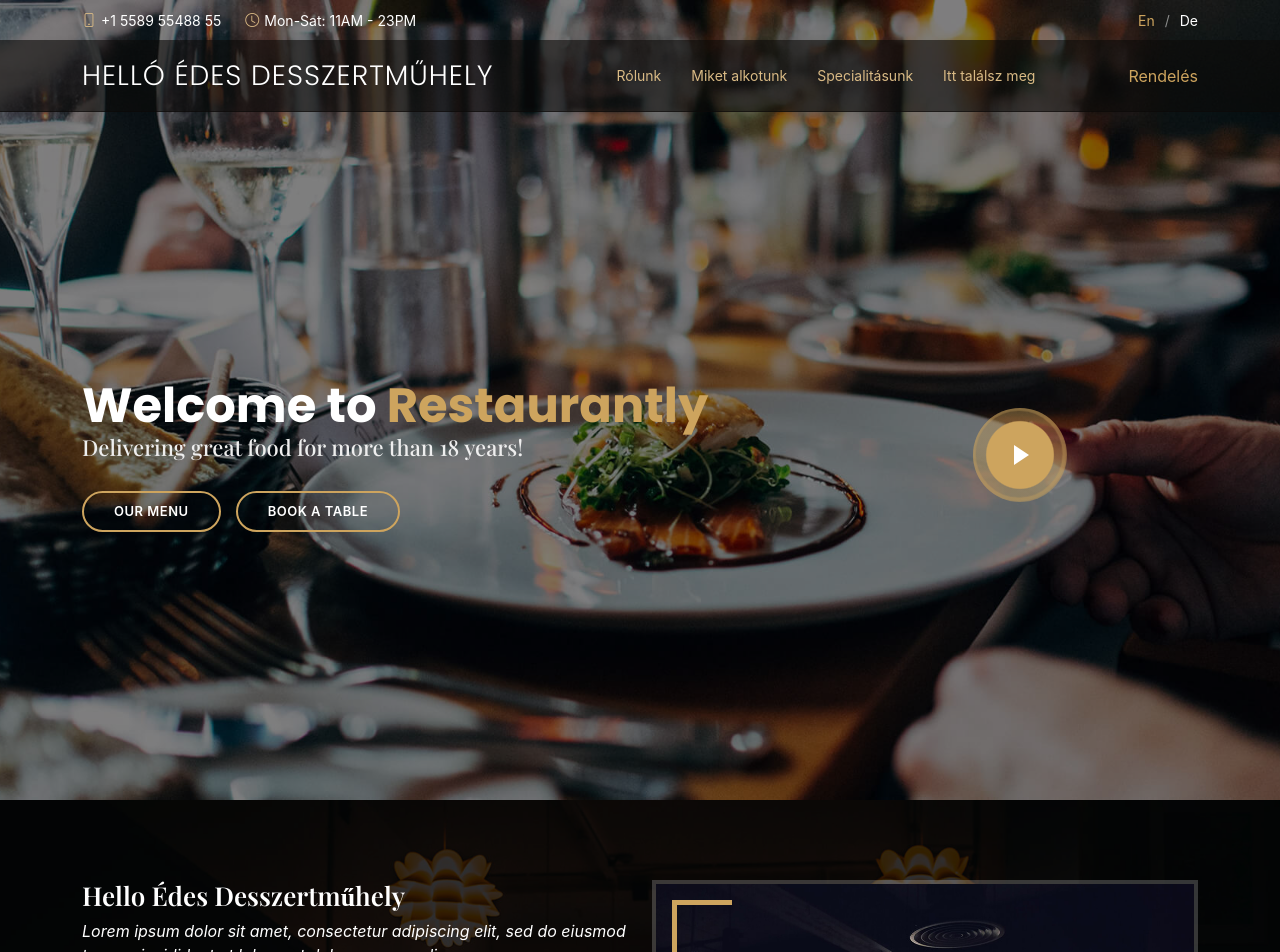
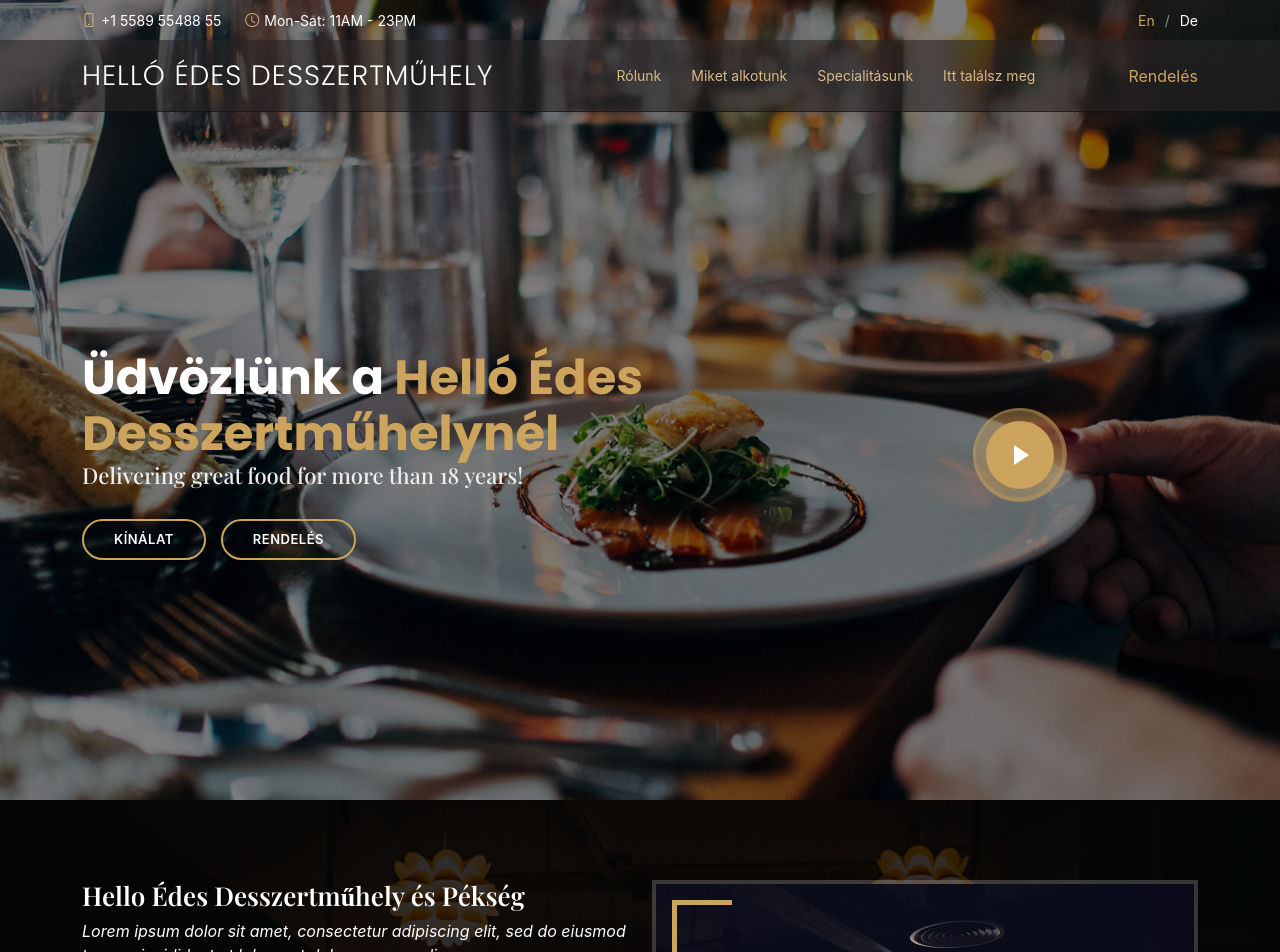
Before and after one commit to smgvalen/helloedesdesszert, a React (Create React App) app: page / in a window 1280 px wide. Shown: the top 952 px of the page. Built offline with nearby package versions, Linux system fonts and the light colour scheme; a web font is replaced by a local one.

Commit message:
refactor footer, color sample

```diff
--- a/public/assets/css/style.css
+++ b/public/assets/css/style.css
@@ -173,7 +173,7 @@ h1, h2, h3, h4, h5, h6 {
 # Header
 --------------------------------------------------------------*/
 #header {
-  background: rgba(12, 11, 9, 0.6);
+  background: rgba(42, 38, 38, 0.6);
   border-bottom: 1px solid rgba(12, 11, 9, 0.6);
   transition: all 0.5s;
   z-index: 997;
--- a/public/assets/js/main.js
+++ b/public/assets/js/main.js
@@ -177,9 +177,9 @@
   window.addEventListener('load', () => {
     let menuContainer = select('.menu-container');
     if (menuContainer) {
-      let menuFilters = select('#menu-flters li', true);
+      let menuFilters = select('#menu-filters li', true);
 
-      on('click', '#menu-flters li', function(e) {
+      on('click', '#menu-filters li', function(e) {
         e.preventDefault();
         menuFilters.forEach(function(el) {
           el.classList.remove('filter-active');
--- a/src/App.js
+++ b/src/App.js
@@ -3,6 +3,7 @@ import Header from './components/Header';
 import Hero from './components/Hero';
 import Main from './components/Main';
 import Footer from './components/Footer';
+import {hero, footer} from "./contents";
 
 
 function App() {
@@ -10,9 +11,27 @@ function App() {
         <>
             <TopBar/>
             <Header/>
-        <Hero/>
+            <Hero
+                greeting={hero.greeting}
+                title={hero.title}
+                subtitle={hero.subtitle}
+                buttonMenu={hero.buttonMenu}
+                buttonOrder={hero.buttonOrder}
+                introVideo={hero.introVideo}
+            />
             <Main/>
-        <Footer/>
+            <Footer
+                h3={footer.h3}
+                street={footer.street}
+                city={footer.city}
+                phone={footer.phone}
+                email={footer.email}
+                social={footer.social}
+                h4={footer.h4}
+                links={footer.links}
+                services={footer.services}
+                credits={footer.credits}
+            />
         </>
     );
 }
--- a/src/components/Footer.js
+++ b/src/components/Footer.js
@@ -1,4 +1,4 @@
-function Footer() {
+function Footer(props) {
 
     return (
         <footer id="footer">
@@ -6,56 +6,65 @@ function Footer() {
                 <div className="container">
                     <div className="row">
 
-                <div className="col-lg-3 col-md-6">
+                        <div className="col-lg-4 col-md-6">
                             <div className="footer-info">
-                    <h3>Restaurantly</h3>
+                                <h3>{props.h3}</h3>
                                 <p>
-                        A108 Adam Street <br></br>
-                        NY 535022, USA<br></br><br></br>
-                        <strong>Phone:</strong> +1 5589 55488 55<br></br>
-                        <strong>Email:</strong> info@example.com<br></br>
+                                    {props.street} <br/>
+                                    {props.city}<br/><br/>
+                                    <strong>{props.phone.title}</strong>{props.phone.number}<br/>
+                                    <strong>{props.email.title}</strong> {props.email.address}<br/>
                                 </p>
                                 <div className="social-links mt-3">
-                        <a href="#" className="twitter"><i className="bx bxl-twitter"></i></a>
-                        <a href="#" className="facebook"><i className="bx bxl-facebook"></i></a>
-                        <a href="#" className="instagram"><i className="bx bxl-instagram"></i></a>
-                        <a href="#" className="google-plus"><i className="bx bxl-skype"></i></a>
-                        <a href="#" className="linkedin"><i className="bx bxl-linkedin"></i></a>
+                                    <a href={props.social.facebook} target="_blank" className="facebook"><i
+                                        className="bx bxl-facebook"/></a>
+                                    <a href={props.social.instagram} target="_blank" className="instagram"><i
+                                        className="bx bxl-instagram"/></a>
                                 </div>
                             </div>
                         </div>
 
-                <div className="col-lg-2 col-md-6 footer-links">
-                    <h4>Useful Links</h4>
+                        <div className="col-lg-4 col-md-6 footer-links">
+                            <h4>{props.h4[0]}</h4>
                             <ul>
-                    <li><i className="bx bx-chevron-right"></i> <a href="#">Home</a></li>
-                    <li><i className="bx bx-chevron-right"></i> <a href="#">About us</a></li>
-                    <li><i className="bx bx-chevron-right"></i> <a href="#">Services</a></li>
-                    <li><i className="bx bx-chevron-right"></i> <a href="#">Terms of service</a></li>
-                    <li><i className="bx bx-chevron-right"></i> <a href="#">Privacy policy</a></li>
+                                {props.links.map(
+                                    (link) => {
+                                        return (
+                                            <li>
+                                                <i className="bx bx-chevron-right"/>
+                                                <a href={link.href}> {link.title}</a>
+                                            </li>
+                                        )
+                                    }
+                                )}
                             </ul>
                         </div>
 
-                <div className="col-lg-3 col-md-6 footer-links">
-                    <h4>Our Services</h4>
+                        <div className="col-lg-4 col-md-6 footer-links">
+                            <h4>{props.h4[1]}</h4>
                             <ul>
-                    <li><i className="bx bx-chevron-right"></i> <a href="#">Web Design</a></li>
-                    <li><i className="bx bx-chevron-right"></i> <a href="#">Web Development</a></li>
-                    <li><i className="bx bx-chevron-right"></i> <a href="#">Product Management</a></li>
-                    <li><i className="bx bx-chevron-right"></i> <a href="#">Marketing</a></li>
-                    <li><i className="bx bx-chevron-right"></i> <a href="#">Graphic Design</a></li>
+                                {props.services.map(
+                                    (service) => {
+                                        return (
+                                            <li>
+                                                <i className="bx bx-chevron-right"/>
+                                                <a href={service.href}>{service.title}</a>
+                                            </li>
+                                        );
+                                    }
+                                )}
                             </ul>
                         </div>
 
-                <div className="col-lg-4 col-md-6 footer-newsletter">
-                    <h4>Our Newsletter</h4>
-                    <p>Tamen quem nulla quae legam multos aute sint culpa legam noster magna</p>
-                    <form action="" method="post">
-                    <input type="email" name="email"></input>
-                    <input type="submit" value="Subscribe"></input>
-                    </form>
+                        {/*<div className="col-lg-4 col-md-6 footer-newsletter">*/}
+                        {/*    <h4>{props.h4[2]}</h4>*/}
+                        {/*    <p>Ez totál törölni való</p>*/}
+                        {/*    <form action="" method="post">*/}
+                        {/*        <input type="email" name="email"/>*/}
+                        {/*        <input type="submit" value="Subscribe"/>*/}
+                        {/*    </form>*/}
 
-                </div>
+                        {/*</div>*/}
 
                     </div>
                 </div>
@@ -63,11 +72,11 @@ function Footer() {
 
             <div className="container">
                 <div className="copyright">
-                &copy; Copyright <strong><span>Restaurantly</span></strong>. All Rights Reserved
+                    &copy; Copyright <strong><span>{props.credits.title}</span></strong>. All Rights Reserved
                 </div>
                 <div className="credits">
 
-                Designed by <a href="https://bootstrapmade.com/">BootstrapMade</a>
+                    Designed by <a href={props.credits.href}>{props.credits.ir}</a>
                 </div>
             </div>
         </footer>
--- a/src/components/Hero.js
+++ b/src/components/Hero.js
@@ -1,20 +1,28 @@
-function Hero() {
+function Hero(props) {
 
-    return(
+    return (
         <section id="hero" className="d-flex align-items-center">
-            <div className="container position-relative text-center text-lg-start" data-aos="zoom-in" data-aos-delay="100">
+            <div className="container position-relative text-center text-lg-start" data-aos="zoom-in"
+                 data-aos-delay="100">
                 <div className="row">
                     <div className="col-lg-8">
-                <h1>Welcome to <span>Restaurantly</span></h1>
-                <h2>Delivering great food for more than 18 years!</h2>
+                        <h1>{props.greeting}<span>{props.title}</span></h1>
+                        <h2>{props.subtitle}</h2>
 
                         <div className="btns">
-                    <a href="#menu" className="btn-menu animated fadeInUp scrollto">Our Menu</a>
-                    <a href="#order-a-cake" className="btn-book animated fadeInUp scrollto">Book a Table</a>
+                            <a href={props.buttonMenu.href}
+                               className="btn-menu animated fadeInUp scrollto">
+                                {props.buttonMenu.title}
+                            </a>
+                            <a href={props.buttonOrder.href}
+                               className="btn-book animated fadeInUp scrollto">
+                                {props.buttonOrder.title}
+                            </a>
                         </div>
                     </div>
-                <div className="col-lg-4 d-flex align-items-center justify-content-center position-relative" data-aos="zoom-in" data-aos-delay="200">
-                <a href="https://www.youtube.com/watch?v=GlrxcuEDyF8" className="glightbox play-btn"></a>
+                    <div className="col-lg-4 d-flex align-items-center justify-content-center position-relative"
+                         data-aos="zoom-in" data-aos-delay="200">
+                        <a href={props.introVideo} className="glightbox play-btn"/>
                     </div>
 
                 </div>
--- a/src/contents.js
+++ b/src/contents.js
@@ -1,5 +1,5 @@
 export const about = {
-    title: "Hello Édes Desszertműhely",
+    title: "Hello Édes Desszertműhely és Pékség",
     intro: "Lorem ipsum dolor sit amet, consectetur adipiscing elit, sed do eiusmod tempor incididunt ut\n" +
         "labore et dolore\n" +
         "magna aliqua.",
@@ -14,6 +14,26 @@ export const about = {
             src: "assets/img/about.jpg",
             alt: "cake torta hellóédes süti"
         }
+}
+
+export const hero = {
+    greeting: "Üdvözlünk a ",
+    title: "Helló Édes Desszertműhelynél",
+    subtitle: "Delivering great food for more than 18 years!",
+    buttonMenu:
+        {
+            title: "Kínálat",
+            href: "#menu"
+        },
+    buttonOrder:
+        {
+            title: "Rendelés",
+            href: "#order-a-cake"
+        }
+    ,
+    introVideo: {
+        href: "https://www.youtube.com/watch?v=GlrxcuEDyF8"
+    }
 }
 
 export const menu = {
@@ -38,7 +58,7 @@ export const menu = {
             src: "assets/img/menu/bread-barrel.jpg",
             alt: "",
             name: "Bread Barrel",
-            price: "$6.95",
+            price: "$1.95",
             description: " Lorem, deren, trataro, filede, nerada",
             type: ["parkettás", "*"]
         },
@@ -46,7 +66,7 @@ export const menu = {
             src: "assets/img/menu/bread-barrel.jpg",
             alt: "",
             name: "Bread Barrel",
-            price: "$6.95",
+            price: "$2.95",
             description: " Lorem, deren, trataro, filede, nerada",
             type: ["asztali", "*"]
         },
@@ -54,7 +74,7 @@ export const menu = {
             src: "assets/img/menu/bread-barrel.jpg",
             alt: "",
             name: "Bread Barrel",
-            price: "$6.95",
+            price: "$3.95",
             description: " Lorem, deren, trataro, filede, nerada",
             type: ["elfogadható", "*"]
         },
@@ -104,3 +124,76 @@ export const header = {
         href: "#order-a-cake"
     }
 }
+
+export const footer = {
+    h3: "Helló Édes Desszertműhely",
+    street: "Pál utca 2",
+    city: "8360 Keszthely",
+    phone: {
+        title: "Telefon:",
+        number: " +36 30 4969 391"
+    },
+    email: {
+        title: "Email: ",
+        address: " helloedesdesszert@gmail.com"
+    },
+    social:
+        {
+            facebook: "https://www.facebook.com/helloedesdesszertek",
+            instagram: "https://www.instagram.com/helloedesdesszert"
+        },
+    h4: [
+        "Hasznos Linkek",
+        "Our Services",
+        "Our Newsletter"
+    ],
+    links: [
+        {
+            href: "#",
+            title: "Home"
+        },
+        {
+            href: "#",
+            title: "Rólunk"
+        },
+        {
+            href: "#",
+            title: "Specialitásunk"
+        },
+        {
+            href: "#",
+            title: "Terms of Service"
+        },
+        {
+            href: "#",
+            title: "Privacy policy"
+        }
+    ],
+    services: [
+        {
+            href: "#",
+            title: "Web Design"
+        },
+        {
+            href: "#",
+            title: "Web Development"
+        },
+        {
+            href: "#",
+            title: "Product Management"
+        },
+        {
+            href: "#",
+            title: "Marketing"
+        },
+        {
+            href: "#",
+            title: "Graphic Design"
+        }
+    ],
+    credits: {
+        title: "Restaurantly",
+        href: "https://bootstrapmade.com/",
+        ir: "BootstrapMade"
+    }
+}
```
Also changed, not shown: src/components/Header.js (+5 -2 lines), src/styles/colors.js (added, +8 -0 lines). Lines whose indentation alone changed are shown as unchanged.
